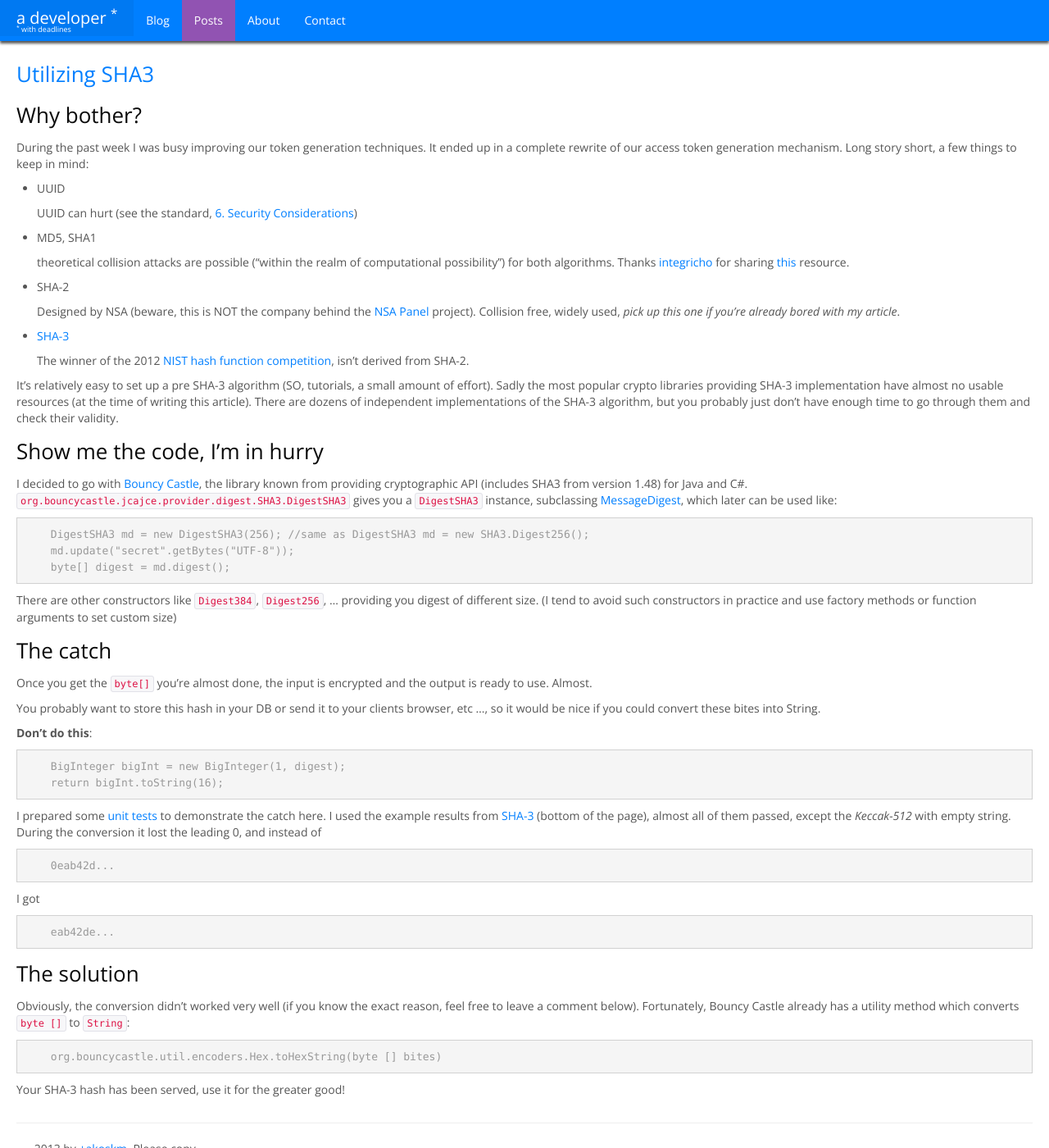
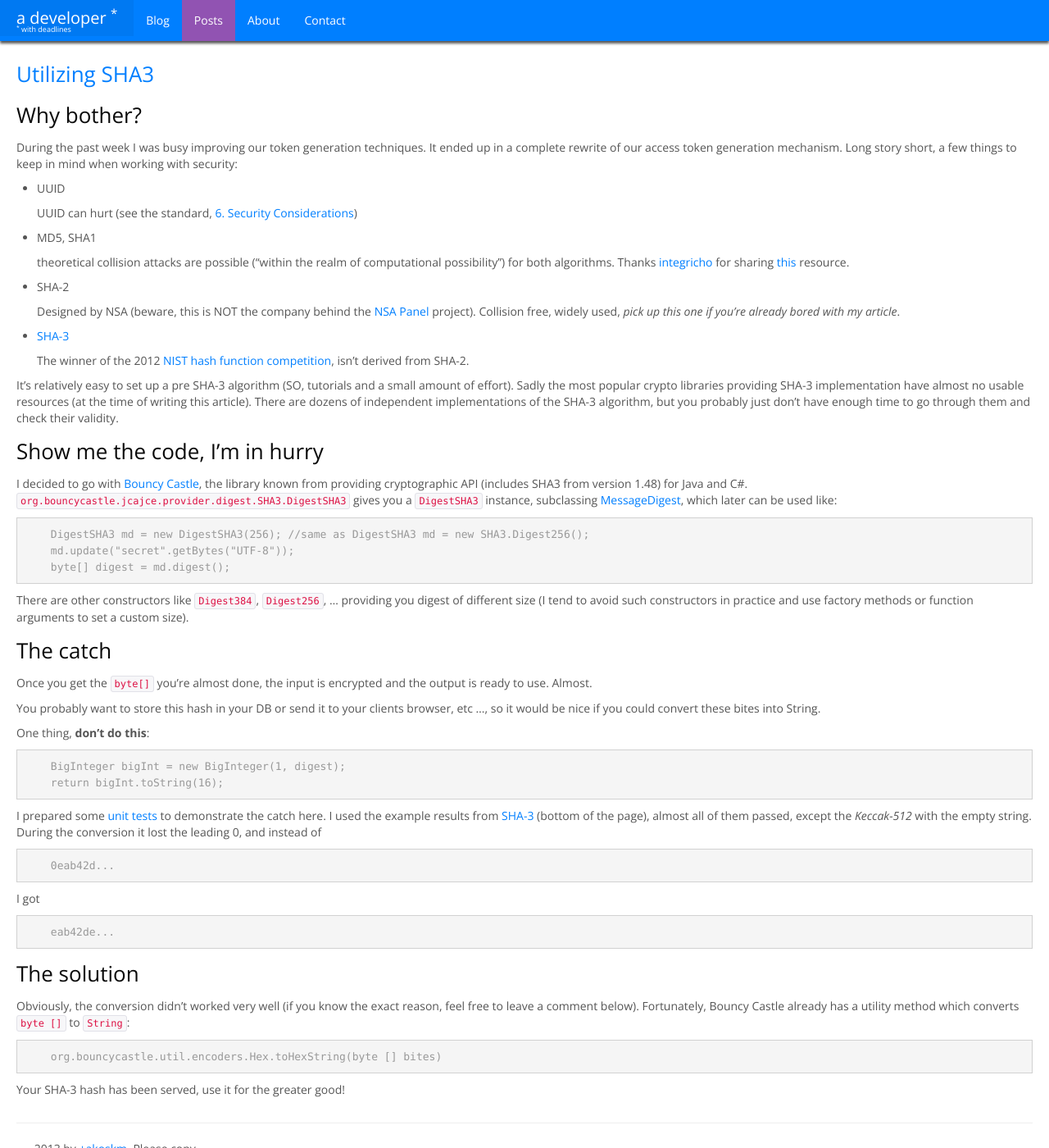
Before and after one commit to akoskm/akoskm.github.io, a Jekyll site: the page built from _posts/2013-08-18-sha3.md, in a window 1280 px wide and 1400 px high. Shown: the whole window at 82% size. Built offline with Jekyll 4.4.1, drawn with Linux system fonts in a browser that asks for light colours; nearby versions of some CDN libraries; grey boxes are pictures that could not be loaded.

Commit message:
minor changes, fix link

```diff
--- a/_posts/2013-08-18-sha3.md
+++ b/_posts/2013-08-18-sha3.md
@@ -7,7 +7,7 @@
 Why bother?
 ---------
 
-During the past week I was busy improving our token generation techniques. It ended up in a complete rewrite of our access token generation mechanism. Long story short, a few things to keep in mind:
+During the past week I was busy improving our token generation techniques. It ended up in a complete rewrite of our access token generation mechanism. Long story short, a few things to keep in mind when working with security:
 
  * UUID
 
@@ -25,7 +25,7 @@
 
    The winner of the 2012 [NIST hash function competition](http://en.wikipedia.org/wiki/NIST_hash_function_competition), isn't derived from SHA-2.
 
-It's relatively easy to set up a pre SHA-3 algorithm (SO, tutorials, a small amount of effort). Sadly the most popular crypto libraries providing SHA-3 implementation have almost no usable resources (at the time of writing this article). There are dozens of independent implementations of the SHA-3 algorithm, but you probably just don't have enough time to go through them and check their validity.
+It's relatively easy to set up a pre SHA-3 algorithm (SO, tutorials and a small amount of effort). Sadly the most popular crypto libraries providing SHA-3 implementation have almost no usable resources (at the time of writing this article). There are dozens of independent implementations of the SHA-3 algorithm, but you probably just don't have enough time to go through them and check their validity.
 
 Show me the code, I'm in hurry
 -------
@@ -39,7 +39,7 @@
     byte[] digest = md.digest();
 </pre>
 
-There are other constructors like <code>Digest384</code>, <code>Digest256</code>, ... providing you digest of different size. (I tend to avoid such constructors in practice and use factory methods or function arguments to set custom size)
+There are other constructors like <code>Digest384</code>, <code>Digest256</code>, ... providing you digest of different size (I tend to avoid such constructors in practice and use factory methods or function arguments to set a custom size).
 
 The catch
 -------
@@ -48,14 +48,14 @@
 
 You probably want to store this hash in your DB or send it to your clients browser, etc ..., so it would be nice if you could convert these bites into String.
 
-**Don't do this**:
+One thing, **don't do this**:
 
 <pre>
     BigInteger bigInt = new BigInteger(1, digest);
     return bigInt.toString(16);
 </pre>
 
-I prepared some [unit tests](https://github.com/akoskm/bouncy-castle-sha3/tree/master/src/test) to demonstrate the catch here. I used the example results from [SHA-3](http://en.wikipedia.org/wiki/SHA-3) (bottom of the page), almost all of them passed, except the *Keccak-512* with empty string. During the conversion it lost the leading 0, and instead of
+I prepared some [unit tests](https://github.com/akoskm/bouncy-castle-sha3/tree/master/src/test/java/io/github/bouncycastlesha3) to demonstrate the catch here. I used the example results from [SHA-3](http://en.wikipedia.org/wiki/SHA-3) (bottom of the page), almost all of them passed, except the *Keccak-512* with the empty string. During the conversion it lost the leading 0, and instead of
 
 <pre>
     0eab42d...
```
